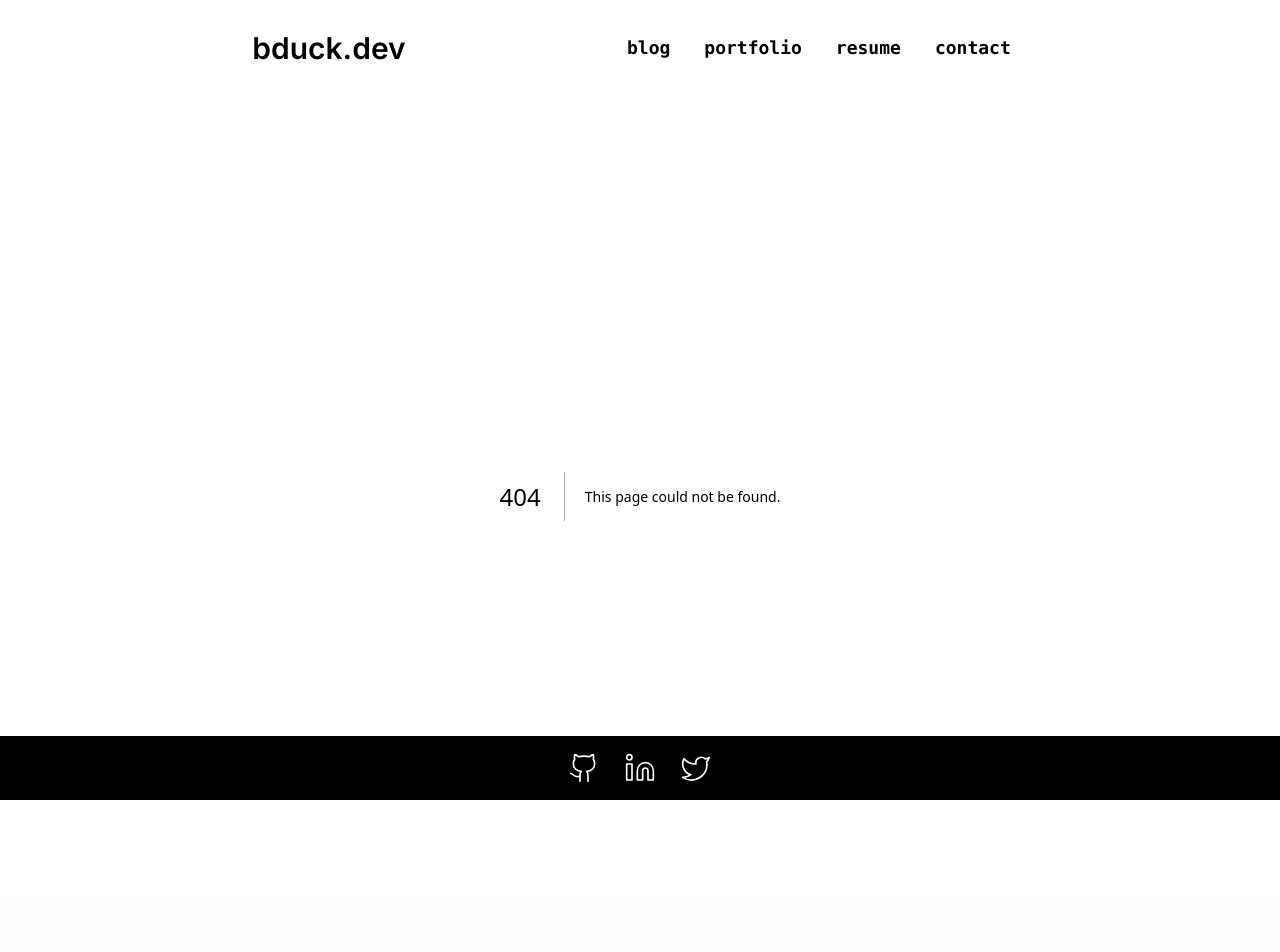
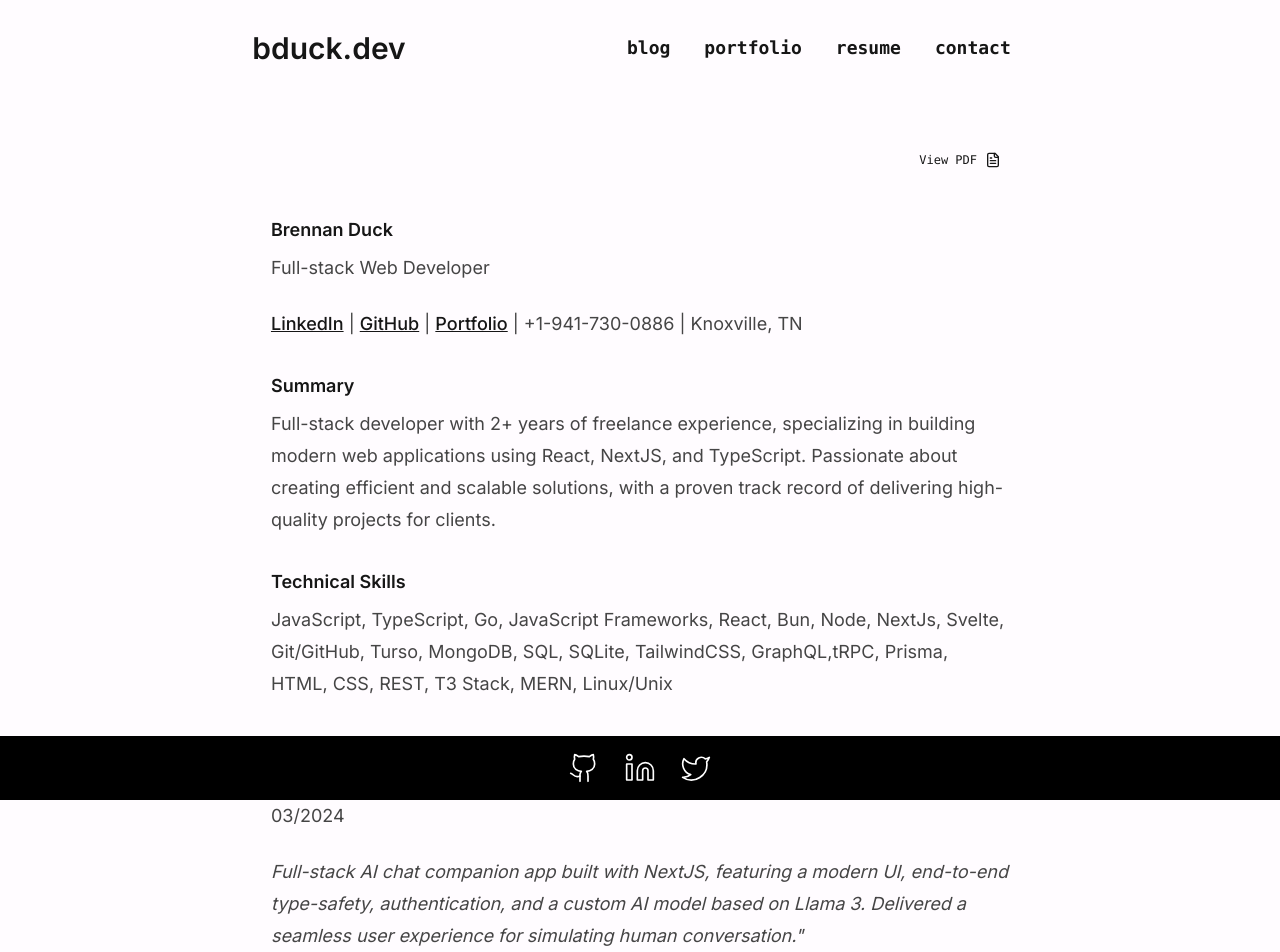
Before and after one commit to bduckdev/bduckdotdev, a Next.js app: page /resume in a window 1280 px wide. Before the commit this address had no page. Shown: the top 952 px of the page. Before the commit the page ends 896 px from the top, so only its background shows below. Built offline with nearby package versions, Linux system fonts and the light colour scheme.

Commit message:
added resume

```diff
--- /dev/null
+++ b/src/app/resume/page.tsx
@@ -0,0 +1,40 @@
+import fs from "fs";
+import matter from "gray-matter";
+import {
+  Download,
+  DownloadCloud,
+  DownloadIcon,
+  FileText,
+  LucideDownload,
+} from "lucide-react";
+import { MDXRemote } from "next-mdx-remote/rsc";
+import Link from "next/link";
+import path from "path";
+
+function getThing() {
+  const mdFile = fs.readFileSync(
+    path.join("src/app/resume/resume.mdx"),
+    "utf-8",
+  );
+  const { data: frontMatter, content } = matter(mdFile);
+
+  return { frontMatter, content };
+}
+export default async function Page() {
+  const props = getThing();
+
+  return (
+    <>
+      <article className="mx-auto prose prose-sm md:prose-base lg:prose-lg prose-slate prose-i py-10 ">
+        <Link
+          href="/brennan-duck.pdf"
+          className="hover:text-red-500 transition-colors flex justify-end items-center gap-2 pr-2 no-underline"
+        >
+          <p className="m-0 text-xs font-mono">View PDF</p>
+          <FileText size={16} />
+        </Link>
+        <MDXRemote source={props.content}></MDXRemote>
+      </article>
+    </>
+  );
+}
--- /dev/null
+++ b/src/app/resume/resume.mdx
@@ -0,0 +1,92 @@
+---
+title: resume
+---
+#### Brennan Duck
+
+Full-stack Web Developer
+
+[LinkedIn](https://google.com) | [GitHub](https://github.com/bduckdev)
+| [Portfolio](https://github.com/bduckdev) | +1-941-730-0886 | Knoxville, TN
+
+#### Summary
+
+Full-stack developer with 2+ years of freelance experience, specializing in building modern web applications using React, NextJS, and TypeScript. Passionate about creating efficient and scalable solutions, with a proven track record of delivering high-quality projects for clients.
+
+#### Technical Skills
+
+JavaScript, TypeScript, Go, JavaScript Frameworks, React, Bun, Node, NextJs,
+Svelte,
+Git/GitHub, Turso, MongoDB, SQL, SQLite, TailwindCSS, GraphQL,tRPC, Prisma, HTML, CSS, REST,
+T3 Stack, MERN, Linux/Unix
+
+#### Technical Projects
+
+**FwendAI** - (Project is closed-source, repo available upon request) | [Demo](link/to/demo)
+| [Site](link/to/site) - 03/2024
+
+_Full-stack AI chat companion app built with NextJS, featuring
+a modern UI, end-to-end type-safety, authentication, and a custom AI model based
+on Llama 3. Delivered a seamless user experience for simulating human
+conversation."_
+
+- Modern UI using NextJS
+- End-to-end type-safety via Prisma, tPRC, and TypeScript
+- Authentication via NextAuth.js
+- Payment Integration via Stripe
+- Self-hosted SQL Database
+- Custom AI model based on Llama 3 made to simulate human conversation.
+
+**Watermelon King** - [Frontend](link/to/frontend) | [Demo](link/to/demo)
+| [Site](link/to/site) - 08/2023
+
+_Idle clicker game with a frontend built in Svelte and a backend in Go. Svelte
+provided a very easy user experience and allowed me to avoid some of the
+pitfalls of managing intervals and timeouts in React. Go was selected for the
+backend due to its performance and developer experience. This project was very
+challenging as it required me to learn much more about how to optimize
+JavaScript code as the game performs a large amount of calculations on the
+client._
+
+- Back-end written in Go to handle saving/loading user data.
+- UI written in Svelte to provide an elegant and modern
+  user experience.
+- Self-hosted SQLite database for storing user data.
+- Client for web, mobile, and desktop.
+
+**For a full list, check out my [portfolio](https://bduck.dev/)\_**
+
+#### Experience
+
+**Freelance** | 2022 - Current
+
+_Web Developer_
+
+- Built secure,modern, and maintainable websites for local businesses and
+  charities using modern frameworks like NextJS and Svelte. This includes event
+  pages setup integrated with reminders via text magic to increase attendance
+  and a simple CMS so that the client can easily add images and posts to the
+  site via a simple graphical interface.
+- Created performant lead generation pages for a local insurance agency and
+  integrated them manually with necessary APIs. This resulted in a savings of
+  roughly $30 per lead on approximately 125 daily leads generated.
+- Effectively communicated technical complex technical concepts to non-technical
+  clients/prospects.
+
+###### Previous experience
+
+**Self-employed contracted through various companies** | 09/2020 - 11/2022
+
+_Insurance Agent/Sales Manager_
+
+- Took leads from initial expression of interest to closing.
+- Maintained a book of business that featured over 200 individual clients as
+  well as multiple businesses.
+- Briefly led a sales team of 7 people before my career change.
+
+#### Education
+
+TripleTen (Previously Practicum) by Yandex | _Software Engineering Program_
+| Graduated May 2024
+
+University of Central Florida | _Bachelors of Computer Science (incomplete)_
+| Attended from 2018 - 2020
--- a/src/components/Header.tsx
+++ b/src/components/Header.tsx
@@ -14,7 +14,7 @@ const navLinks: NavLinkType[] = [
     title: "portfolio",
   },
   {
-        href: "/brennan-duck.pdf",
+    href: "/resume",
     title: "resume",
   },
   {
```
Also changed, not shown: src/app/page.tsx (+0 -8 lines), 1 other file (tests, documents, lock files or other folders). Lines whose indentation alone changed are shown as unchanged.
